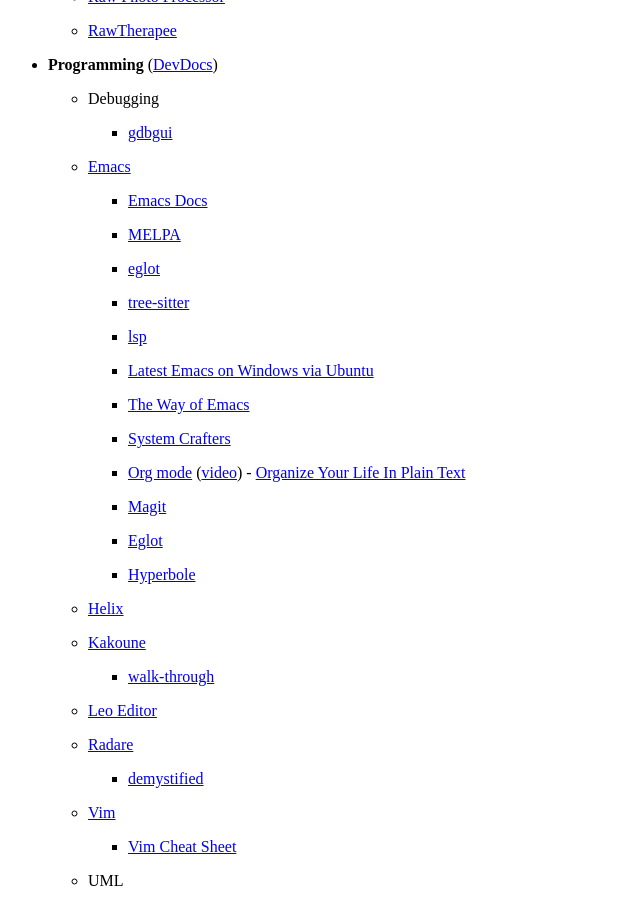
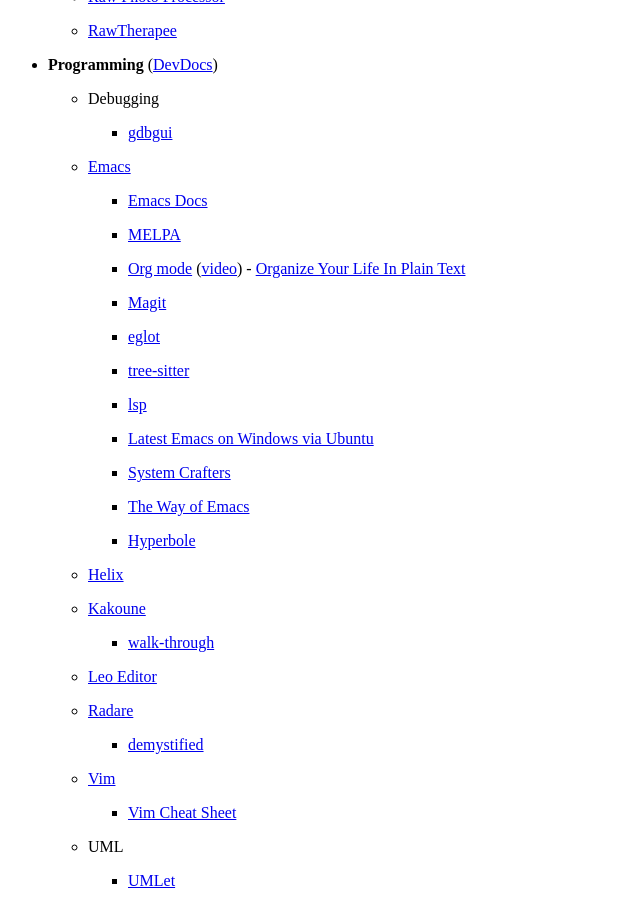
Before and after one commit to wahn/jan_walter_org, a Jekyll site: the page built from links/index.md, in a window 1280 px wide and 900 px high, scrolled down 5905 px. Shown: the whole window, without its empty margins (0-640 px from the left). Built offline with Jekyll 4.4.1, drawn with Linux system fonts in a browser that asks for light colours; some of the changed lines change nothing that is shown.

Commit message:
Shuffle Emacs links around a but, avoid duplicates.

```diff
--- a/links/index.md
+++ b/links/index.md
@@ -388,6 +388,12 @@
 
         + [MELPA](https://melpa.org)
 
+        + [Org mode](https://orgmode.org)
+          ([video](https://youtu.be/dljNabciEGg)) - [Organize Your
+          Life In Plain Text](http://doc.norang.ca/org-mode.html)
+
+        + [Magit](https://magit.vc)
+
         + [eglot](https://github.com/joaotavora/eglot)
 
         + [tree-sitter](https://emacs-tree-sitter.github.io)
@@ -396,17 +402,9 @@
 
         + [Latest Emacs on Windows via Ubuntu](https://emacsredux.com/blog/2021/12/19/using-emacs-on-windows-11-with-wsl2)
 
-        + [The Way of Emacs](https://sheer.tj/the_way_of_emacs.html)
-
         + [System Crafters](https://systemcrafters.cc)
 
-        + [Org mode](https://orgmode.org)
-          ([video](https://youtu.be/dljNabciEGg)) - [Organize Your
-          Life In Plain Text](http://doc.norang.ca/org-mode.html)
-
-        + [Magit](https://magit.vc)
-
-        + [Eglot](https://github.com/joaotavora/eglot)
+        + [The Way of Emacs](https://sheer.tj/the_way_of_emacs.html)
 
         + [Hyperbole](https://www.gnu.org/software/hyperbole)
 
```
